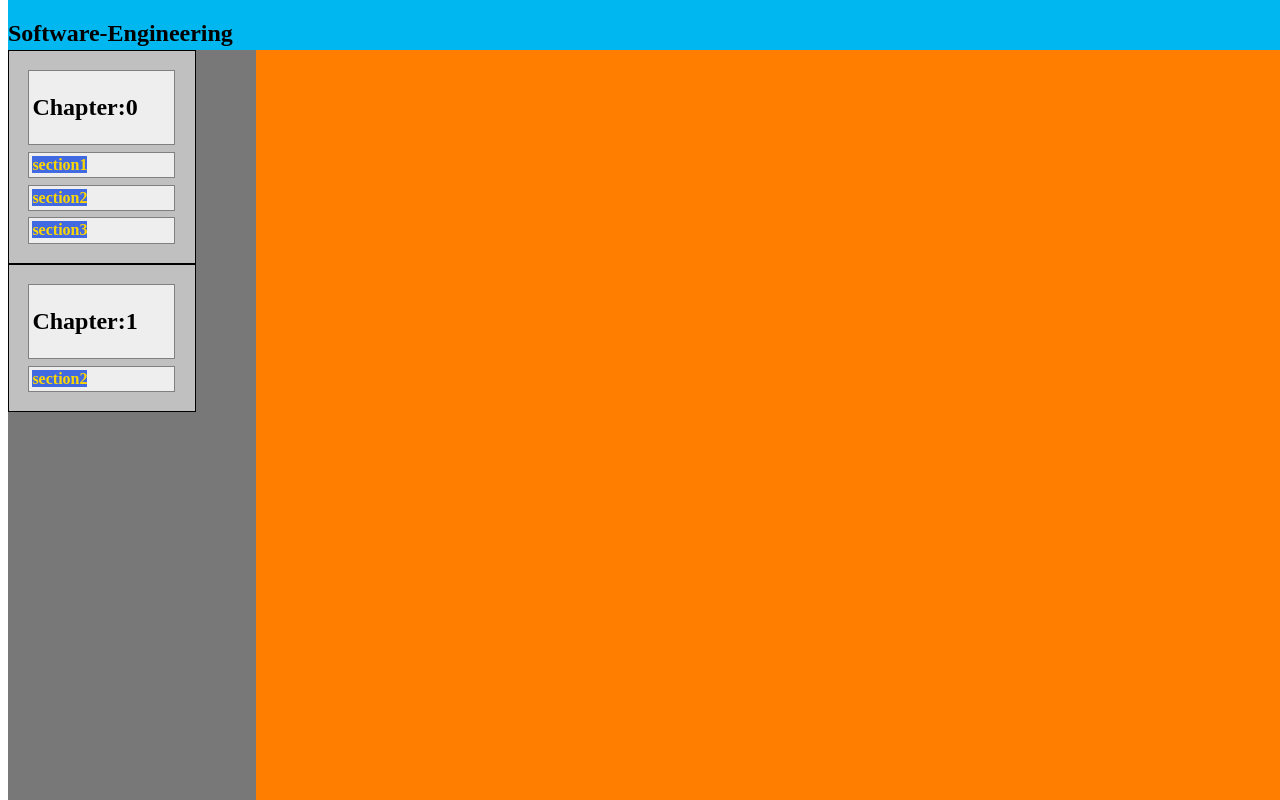
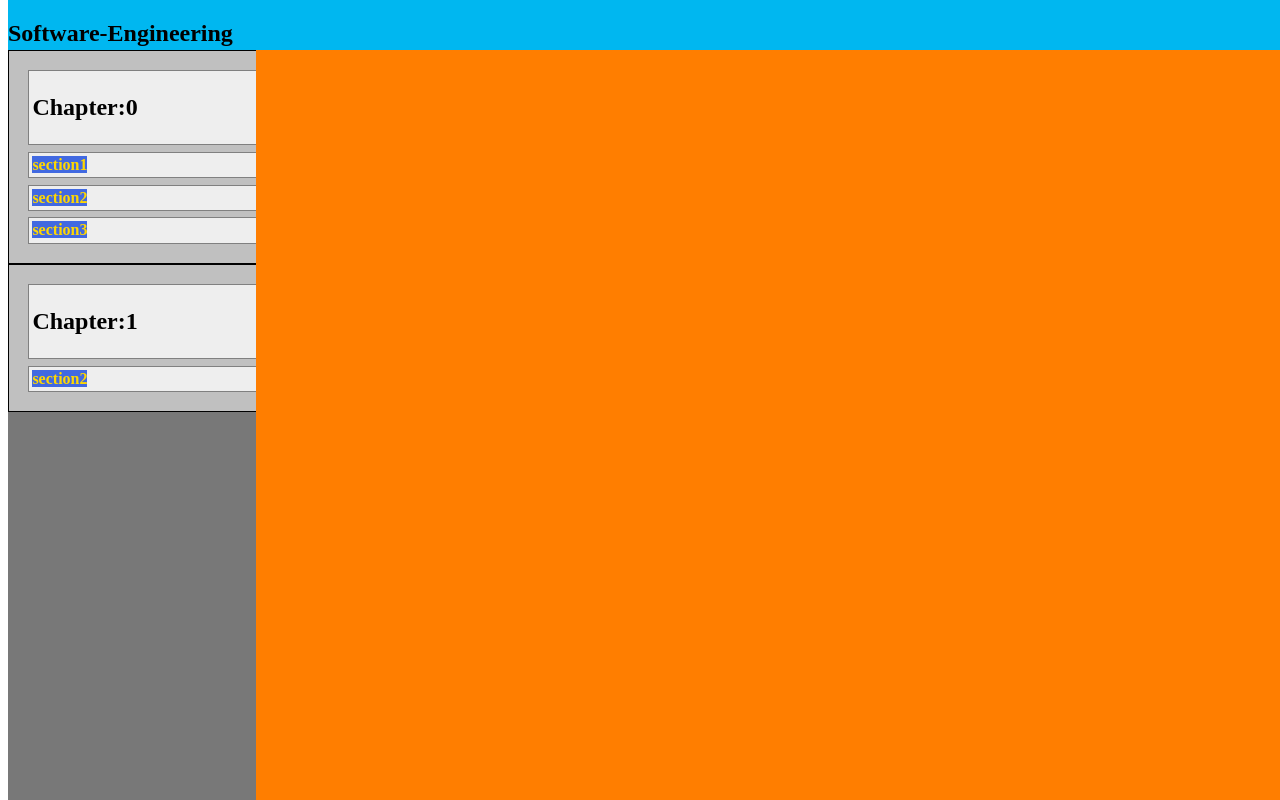
Before and after one commit to cefoot/MMI, a plain HTML site: page Page/Index.html in a window 1280 px wide. Drawn offline with Linux system fonts and the light colour scheme.

Commit message:
menu witdh

```diff
--- a/Page/my.css
+++ b/Page/my.css
@@ -35,7 +35,7 @@ nav,
     border: 0;
   }
   nav ul {
-    width: 10em;
+    width: 100%;
     padding: 0.8em;
     border: 1px solid black;
     background-color: silver;
```
